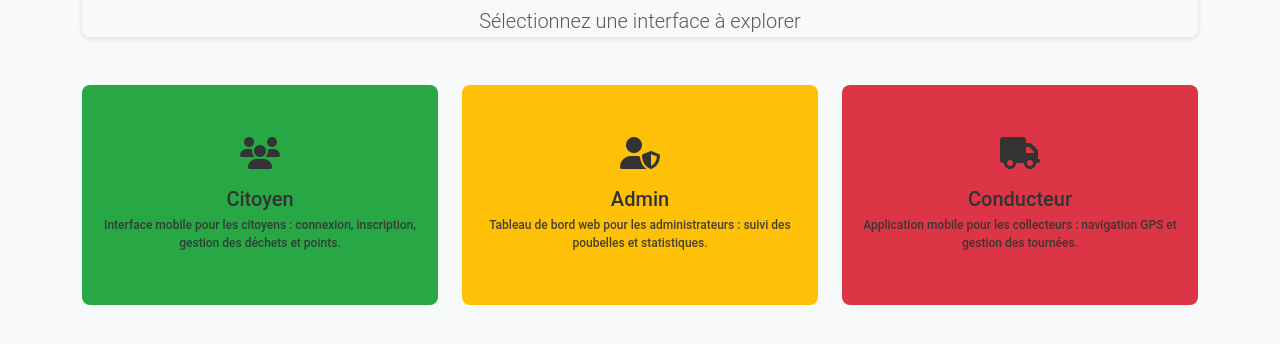
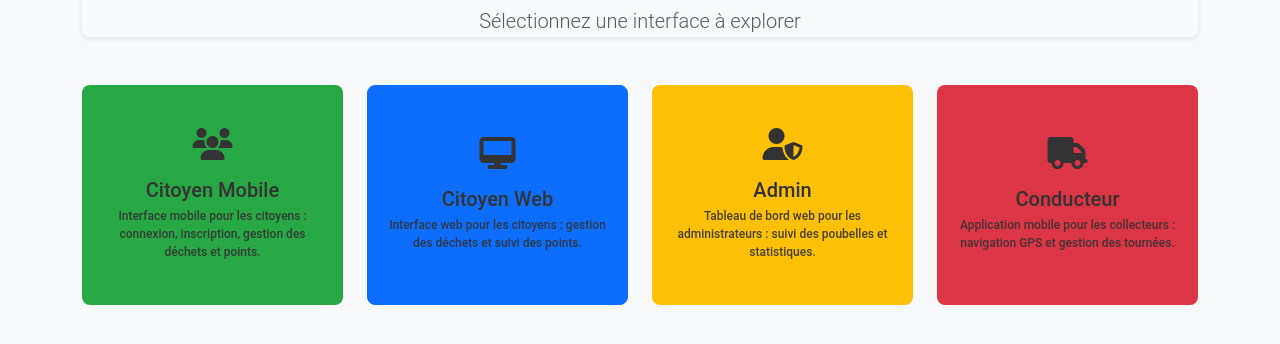
Before and after one commit to vigninou-ged/Eco-Benin, a plain HTML site: page index.html in a window 1280 px wide. Shown: the part 80-424 px from the top of the page. Drawn offline with nearby package versions, Linux system fonts and the light colour scheme.

Commit message:
Update index.html

```diff
--- a/index.html
+++ b/index.html
@@ -3,7 +3,7 @@
 <head>
   <meta charset="UTF-8">
   <meta name="viewport" content="width=device-width, initial-scale=1.0">
-  <meta name="description" content="Choisissez un prototype ÉcoBénin : Citoyen, Admin ou Conducteur.">
+  <meta name="description" content="Choisissez un prototype ÉcoBénin : Citoyen Mobile, Citoyen Web, Admin ou Conducteur.">
   <meta name="keywords" content="ÉcoBénin, recyclage, gestion déchets, prototype">
   <meta name="robots" content="index, follow">
   <title>ÉcoBénin - Choisir un Prototype</title>
@@ -25,17 +25,26 @@
 
     <!-- Boutons de sélection -->
     <div class="row g-4">
-      <!-- Bouton Citoyen -->
-      <div class="col-md-4 col-12">
+      <!-- Bouton Citoyen Mobile -->
+      <div class="col-md-3 col-12">
         <a href="./EGA-Tech/citizen-mobile/citizen-mobile-login.html" class="btn btn-prototype btn-custom status-low w-100">
           <i class="fas fa-users fa-2x mb-2"></i>
-          <h2 class="h5">Citoyen</h2>
+          <h2 class="h5">Citoyen Mobile</h2>
           <p class="small">Interface mobile pour les citoyens : connexion, inscription, gestion des déchets et points.</p>
         </a>
       </div>
 
+      <!-- Bouton Citoyen Web -->
+      <div class="col-md-3 col-12">
+        <a href="./EGA-Tech/citizen-web/citizen-web.html" class="btn btn-prototype btn-custom btn-primary w-100">
+          <i class="fas fa-desktop fa-2x mb-2"></i>
+          <h2 class="h5">Citoyen Web</h2>
+          <p class="small">Interface web pour les citoyens : gestion des déchets et suivi des points.</p>
+        </a>
+      </div>
+
       <!-- Bouton Admin -->
-      <div class="col-md-4 col-12">
+      <div class="col-md-3 col-12">
         <a href="./EGA-Tech/admin-web/admin-web.html" class="btn btn-prototype btn-custom status-half w-100">
           <i class="fas fa-user-shield fa-2x mb-2"></i>
           <h2 class="h5">Admin</h2>
@@ -44,7 +53,7 @@
       </div>
 
       <!-- Bouton Conducteur -->
-      <div class="col-md-4 col-12">
+      <div class="col-md-3 col-12">
         <a href="./EGA-Tech/collector-mobile/collector-mobile.html" class="btn btn-prototype btn-custom status-full w-100">
           <i class="fas fa-truck fa-2x mb-2"></i>
           <h2 class="h5">Conducteur</h2>
```
